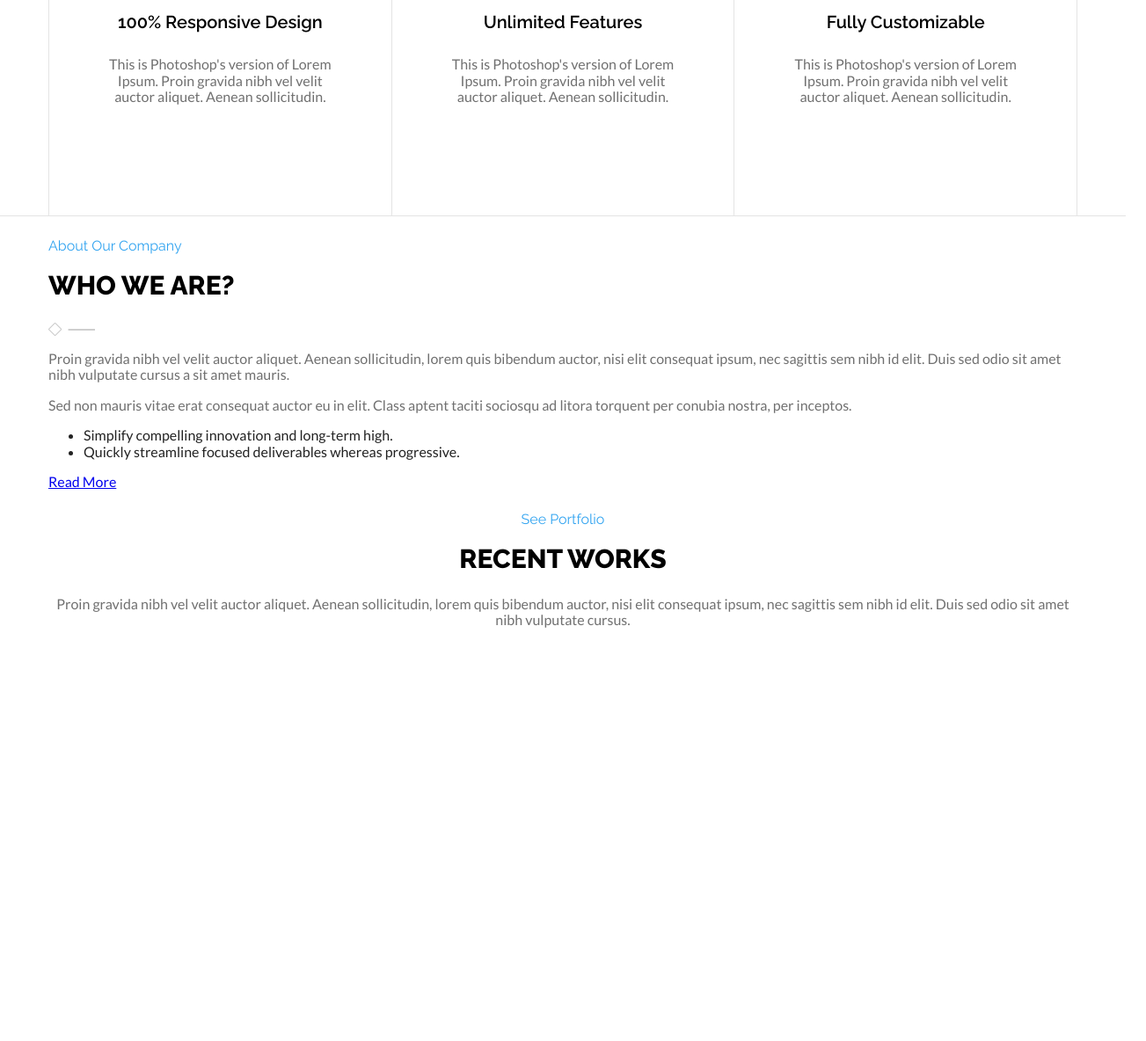
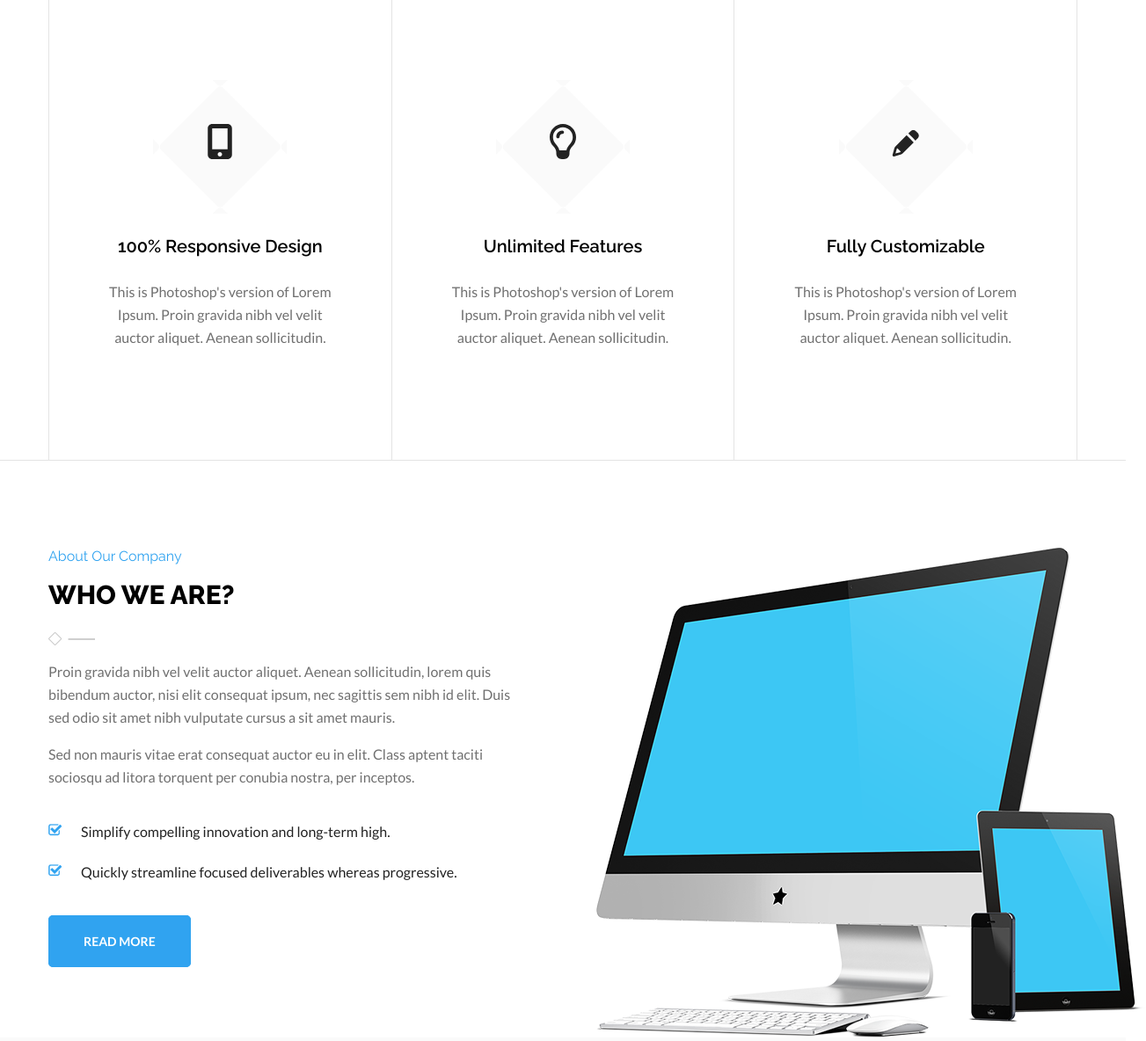
Before and after one commit to innazozulia-zz/FrontendBlok, a plain HTML site: page index.html in a window 1280 px wide. Shown: the part 1081-2265 px from the top of the page at 88% size, 1303 px wide, since content can reach past the window. Before the commit the page ends 1812 px from the top, so only its background shows below. Drawn offline with nearby package versions, Linux system fonts and the light colour scheme.

Commit message:
css styles

```diff
--- a/css/style.css
+++ b/css/style.css
@@ -7,6 +7,7 @@ body{
  width: 100%;
  max-width: 1170px;
  margin: 0 auto;
+ position: relative;
   }
 .center{
   text-align: center;
@@ -151,6 +152,11 @@ margin-right: 32px;
 .page-line{
   border-bottom: 1px solid #e4e4e4;
 }
+.page-gray{
+  background-color: #fafafa;
+  padding-top: 100px;
+  padding-bottom: 62px;
+}
 .box{
   display: flex;
   border-left: 1px solid #e4e4e4;
@@ -158,7 +164,7 @@ margin-right: 32px;
 }
 .box-item{
   flex-basis: 33.333%;
-  padding: 0 60px 110px;
+  padding: 93px 60px 110px;
 }
 .box-item-center{
   border-left: 1px solid #e4e4e4;
@@ -194,7 +200,80 @@ margin-right: 32px;
 }
 .description{
   color: #707070;
+  line-height: 26px;
+}
+.page-gray .description{
+  max-width: 690px;
 }
 .list-description{
   color: #222222;
+  padding-left: 0;
+  list-style-type: none;
+  margin-top: 40px;
+  margin-bottom: 60px;
 }
+.list-description >li{
+  margin-bottom: 27px;
+  color: #222222;
+  padding-left: 37px;
+  position: relative;
+}
+.list-description >li::before{
+  content:"";
+  display: block;
+  width: 16px;
+  height: 14px;
+  background-image: url(../img/check.png);
+  background-repeat: no-repeat;
+  background-size: contain;
+  position: absolute;
+  left: 0;
+  top: calc(50%-7px);
+}
+.page-mockup{
+  margin-top: 100px;
+  padding-bottom: 100px;
+}
+.mockup{
+  display:block;
+  width: 625px;
+  height: 557px;
+  background-image: url(../img/Mockup.png);
+  background-repeat: no-repeat;
+  background-size: contain;
+  position: absolute;
+  right: -78px;
+  bottom: 0;
+}
+.btn-blue{
+  font-size: 14px;
+  font-weight: 700;
+  text-transform: uppercase;
+  text-decoration: none;
+  color: #ffffff;
+  background-color: #30a3f0;
+  border: 1px solid #30a3f0;
+  padding: 20px 39px;
+  border-radius: 5px;
+}
+.box-text {
+  max-width: 530px;
+}
+.box-icon{
+  width: 152px;
+  height: 152px;
+  font-size: 40px;
+  line-height: 3.5;
+  color: #222222;
+  background-image: url(../img/gray.png);
+  margin: 0 auto 26px;
+  background-position: center center;
+}
+.box-icon-pen{
+  font-size: 30px;
+  line-height: 4.8;
+}
+.box-item:hover .box-icon{
+  background-image: url(../img/blue.png);
+  color: #ffffff;
+  }
--- a/index.html
+++ b/index.html
@@ -57,21 +57,25 @@
         <div class="wrapper">
             <div class="box center">
                 <div class="box-item">
+                    <div class="box-icon"><i class="fas fa-mobile-alt"></i></div>
                     <h2>100% Responsive Design</h2>
                     <p class="description">This is Photoshop's version of Lorem Ipsum. Proin gravida nibh vel velit auctor aliquet. Aenean sollicitudin.</p>
                 </div>
                 <div class="box-item box-item-center">
+                    <div class="box-icon"><i class="far fa-lightbulb"></i></div>
                     <h2>Unlimited Features</h2>
                    <p class="description">This is Photoshop's version  of Lorem Ipsum. Proin gravida nibh vel velit auctor aliquet. Aenean sollicitudin.</p>
                 </div>
                 <div class="box-item">
+                    <div class="box-icon box-icon-pen"><i class="fas fa-pencil-alt"></i></div>
                     <h2>Fully Customizable</h2>
                 <p class="description">This is Photoshop's version  of Lorem Ipsum. Proin gravida nibh vel velit auctor aliquet. Aenean sollicitudin.</p>
                 </div>
             </div>
         </div>
     </div>
-    <div class="wrapper">
+    <div class="wrapper page-mockup">
+        <div class="box-text">
             <h2 class="title-h2"><span>About Our Company</span>Who We Are?</h2>
             <div class="line"></div>
             <p class="description">Proin gravida nibh vel velit auctor aliquet. Aenean sollicitudin, lorem quis bibendum auctor, nisi elit consequat ipsum, nec sagittis sem nibh id elit. Duis sed odio sit amet nibh vulputate cursus a sit amet mauris. </p>
@@ -80,14 +84,17 @@
                 <li>Simplify compelling innovation and long-term high.</li>
                 <li>Quickly streamline focused deliverables whereas progressive.</li>
             </ul>
-        <a href="#">Read More</a>
+            <a href="#" class="btn-blue">Read More</a>
         </div>
+        <div class="mockup"></div>
+    </div>
+    <div class="page page-gray">
         <div class="wrapper center">
         <h2 class="title-h2"><span>See Portfolio</span>Recent Works</h2>
         <div></div>
         <p class="description">Proin gravida nibh vel velit auctor aliquet. Aenean sollicitudin, lorem quis bibendum auctor, nisi elit consequat ipsum, nec sagittis sem nibh id elit. Duis sed odio sit amet nibh vulputate cursus.</p>
     </div>
-
+    </div>
 </main>
 <footer>
 
```
Lines whose indentation alone changed are shown as unchanged.
